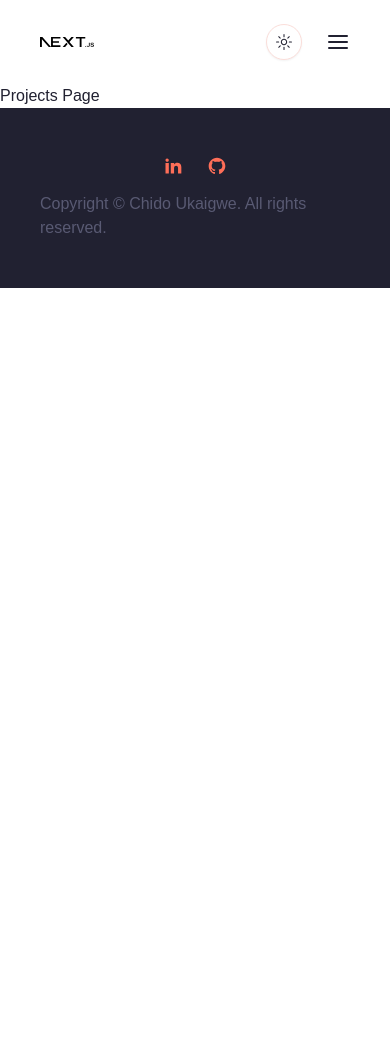
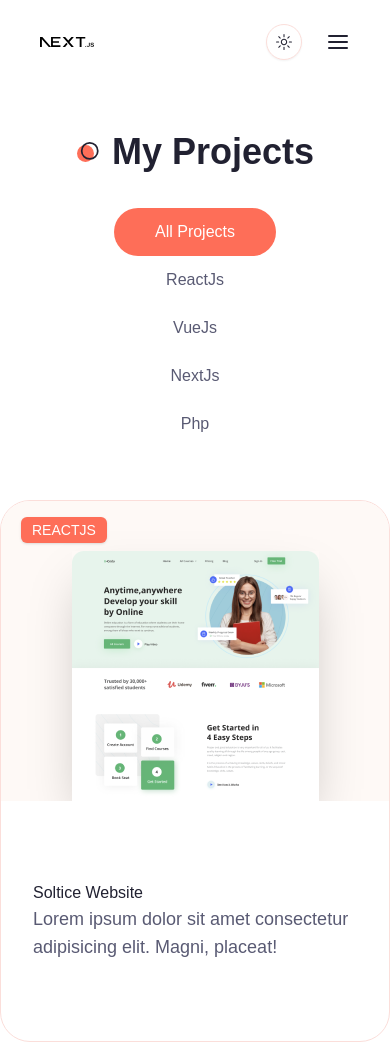
Before and after one commit to chidozieukaigwe/portfolio, a Next.js app: page /projects in a window 390 px wide. Shown: the top 1050 px of the page. Before the commit the page ends 844 px from the top, so only its background shows below. Built offline with nearby package versions, Linux system fonts and the light colour scheme.

Commit message:
projects page and logic added

```diff
--- a/src/app/projects/page.jsx
+++ b/src/app/projects/page.jsx
@@ -1,8 +1,92 @@
-import React from 'react'
+'use client';
+
+import ProjectCard from "@/components/ProjectCard";
+import { Tabs, TabsList, TabsContent, TabsTrigger } from "@/components/ui/tabs";
+import { useState } from "react";
+
+const projectData = [
+  {
+    image: '/work/4.png',
+    category: 'reactJs',
+    name: "Soltice Website",
+    description: 'Lorem ipsum dolor sit amet consectetur adipisicing elit. Magni, placeat!',
+    link: '/',
+    github: '/'
+  },
+  {
+    image: '/work/3.png',
+    category: 'vueJs',
+    name: "Nexa Website",
+    description: 'Lorem ipsum dolor sit amet consectetur adipisicing elit. Magni, placeat!',
+    link: '/',
+    github: '/'
+  },
+  {
+    image: '/work/2.png',
+    category: 'nextJs',
+    name: "Lumina Website",
+    description: 'Lorem ipsum dolor sit amet consectetur adipisicing elit. Magni, placeat!',
+    link: '/',
+    github: '/'
+  },
+  {
+    image: '/work/1.png',
+    category: 'php',
+    name: "Envision Website",
+    description: 'Lorem ipsum dolor sit amet consectetur adipisicing elit. Magni, placeat!',
+    link: '/',
+    github: '/'
+  },
+  {
+    image: '/work/1.png',
+    category: 'php',
+    name: "PHP Website",
+    description: 'Lorem ipsum dolor sit amet consectetur adipisicing elit. Magni, placeat!',
+    link: '/',
+    github: '/'
+  }
+]
+//  remove category duplicates
+const uniqueCategories = [
+  'all projects',
+  ...new Set(projectData.map((project) => project.category))
+];
 
 function Projects() {
+  const [categories, setCategories] = useState(uniqueCategories);
+  const [category, setCategory] = useState('all projects');
+  const filteredProjects = projectData.filter((project) => {
+    return category === 'all projects' ? project : project.category === category;
+  });
+
   return (
-    <div>Projects Page</div>
+    <section className="min-h-screen pt-12">
+      <div className="container mx-auto md:px-10">
+        <h2 className="section-title mb-8 xl:mb-16 text-center mx-auto">My Projects</h2>
+        <Tabs defaultValue={category}>
+          <TabsList className="w-full grid h-full md:grid-cols-4 lg:max-w-[640px] mb-12 mx-auto md:border dark:border-none">
+            {categories.map((category, index) => {
+              return (
+                <TabsTrigger key={index} value={category} className="capitalize w-[162px] md:w-auto" onClick={() => {
+                  setCategory(category)
+                }}>
+                  {category}
+                </TabsTrigger>
+              )
+            })}
+          </TabsList>
+          <div>
+            {filteredProjects.map((project, index) => {
+              return (
+                <TabsContent key={index}  value={category}>
+                  <ProjectCard project={project} />
+                </TabsContent>
+              )
+            })}
+          </div>
+        </Tabs>
+      </div>
+    </section>
   )
 }
 
--- /dev/null
+++ b/src/components/ProjectCard.jsx
@@ -0,0 +1,31 @@
+import Image from "next/image"
+import Link from "next/link"
+import { Card, CardHeader } from "./ui/card"
+import { RiGithubFill} from "react-icons/ri"
+import { Link2Icon } from "lucide-react"
+import { Badge } from "./ui/badge"
+
+
+
+export default function ProjectCard({project}) {
+    console.log(project)
+  return (
+    <Card className="group overflow-hidden relative">
+        <CardHeader className="p-0">
+          <div className="relative w-full h-[300px] flex items-center justify-center bg-tertiary dark:bg-secondary/40 xl:bg-work_project_bg_light xl:bg-[110%] xl:bg-no-repeat overflow-hidden">
+            <Image className="absolute bottom-0 shadow-2xl" src={project.image} width={247} height={250} top={20} alt="" priority/>
+            {/* btn links */}
+            <div className="flex gap-x-4">
+                <Link href={project.link} className="bg-secondary w-[54px] h-[54px] rounded-full flex justify-center items-center scale-0 opacity-0 group-hover:scale-100 group:hover:opacity-100 transition-all duration-200" ><Link2Icon className="text-white"/></Link>
+                <Link href={project.github} className="bg-secondary w-[54px] h-[54px] rounded-full flex justify-center items-center scale-0 opacity-0 group-hover:scale-100 group:hover:opacity-100 transition-all duration-200" ><RiGithubFill className="text-white"/></Link>
+            </div>
+          </div>
+        </CardHeader>
+        <div className="h-full px-8 py-20">
+            <Badge className="uppercase text-sm font-medium mb-2 absolute top-4 left-5">{project.category}</Badge>
+            <h4>{project.name}</h4>
+            <p className="text-muted-foreground text-lg">{project.description}</p>
+        </div>
+    </Card>
+  )
+}
--- /dev/null
+++ b/src/components/Work.jsx
@@ -0,0 +1,89 @@
+"use client";
+import React from 'react'
+import Link from 'next/link'
+import { Button } from './ui/button'
+import { Swiper, SwiperSlide } from'swiper/react';
+import 'swiper/css';
+import 'swiper/css/navigation';
+import 'swiper/css/pagination';
+import {Pagination} from'swiper/modules';
+
+// @NOTES: The video for Swiper Slider is from 2:40hr and when have projects then we can re-add
+
+import ProjectCard from './ProjectCard'
+
+const projectData = [
+    {
+        image: '/work/4.png',
+        category: 'reactJs',
+        name: "Soltice Website",
+        description: 'Lorem ipsum dolor sit amet consectetur adipisicing elit. Magni, placeat!',
+        link: '/',
+        github: '/'
+    },
+    {
+        image: '/work/3.png',
+        category: 'reactJs',
+        name: "Nexa Website",
+        description: 'Lorem ipsum dolor sit amet consectetur adipisicing elit. Magni, placeat!',
+        link: '/',
+        github: '/'
+    },
+    {
+        image: '/work/2.png',
+        category: 'nextJs',
+        name: "Lumina Website",
+        description: 'Lorem ipsum dolor sit amet consectetur adipisicing elit. Magni, placeat!',
+        link: '/',
+        github: '/'
+    },
+    {
+        image: '/work/1.png',
+        category: 'reactJs',
+        name: "Envision Website",
+        description: 'Lorem ipsum dolor sit amet consectetur adipisicing elit. Magni, placeat!',
+        link: '/',
+        github: '/'
+    }
+]
+
+export default function Work() {
+
+  return (
+    <section className="relative mb-12 xl:mb-48">
+             <div className="container mx-auto md:px-10">
+          {/* text */}
+          <div className="max-w-[400px] mx-auto xl:mx-0 text-center xl:text-left mb-12 xl:h-[400px] flex flex-col justify-center items-center xl:items-start">
+              <h2 className="section-title mb-4">Latest Projects</h2>
+              <p className="subtitle mb-8">Lorem ipsum dolor sit amet. Lorem ipsum dolor sit.</p>
+              <Link href="/projects">
+                  <Button>
+                    All projects
+                  </Button>
+              </Link>
+          </div>
+          {/* slider */}
+          <div className="xl:max-w-[1000px] xl:absolute right-0 top-0">
+            <Swiper className="h-[480px]" slidesPerView={1} breakpoints={{
+                640:{
+                    slidesPerView: 2,
+                    }
+                }} spaceBetween={30} modules={[Pagination]} pagination={{clickable: true}}>
+            {/* only first 4 projects */}
+            {projectData.slice(0, 5).map((project, index) => {
+                return (
+                  <SwiperSlide key={index}>
+                    <ProjectCard project={project}/>
+                  </SwiperSlide>
+                )
+
+            })}
+            </Swiper>
+          </div>
+
+
+      </div>
+    </section>
+
+  )
+}
--- a/src/components/ui/sheet.jsx
+++ b/src/components/ui/sheet.jsx
@@ -50,7 +50,7 @@
     <SheetPrimitive.Content ref={ref} className={cn(sheetVariants({ side }), className)} {...props}>
       <SheetPrimitive.Close
         className="absolute right-4 top-4 rounded-sm opacity-70 ring-offset-background transition-opacity hover:opacity-100 focus:outline-none focus:ring-2 focus:ring-ring focus:ring-offset-2 disabled:pointer-events-none data-[state=open]:bg-secondary">
-        <X className="h-4 w-4" />
+        <X className="h-6 w-6" />
         <span className="sr-only">Close</span>
       </SheetPrimitive.Close>
       {children}
```
